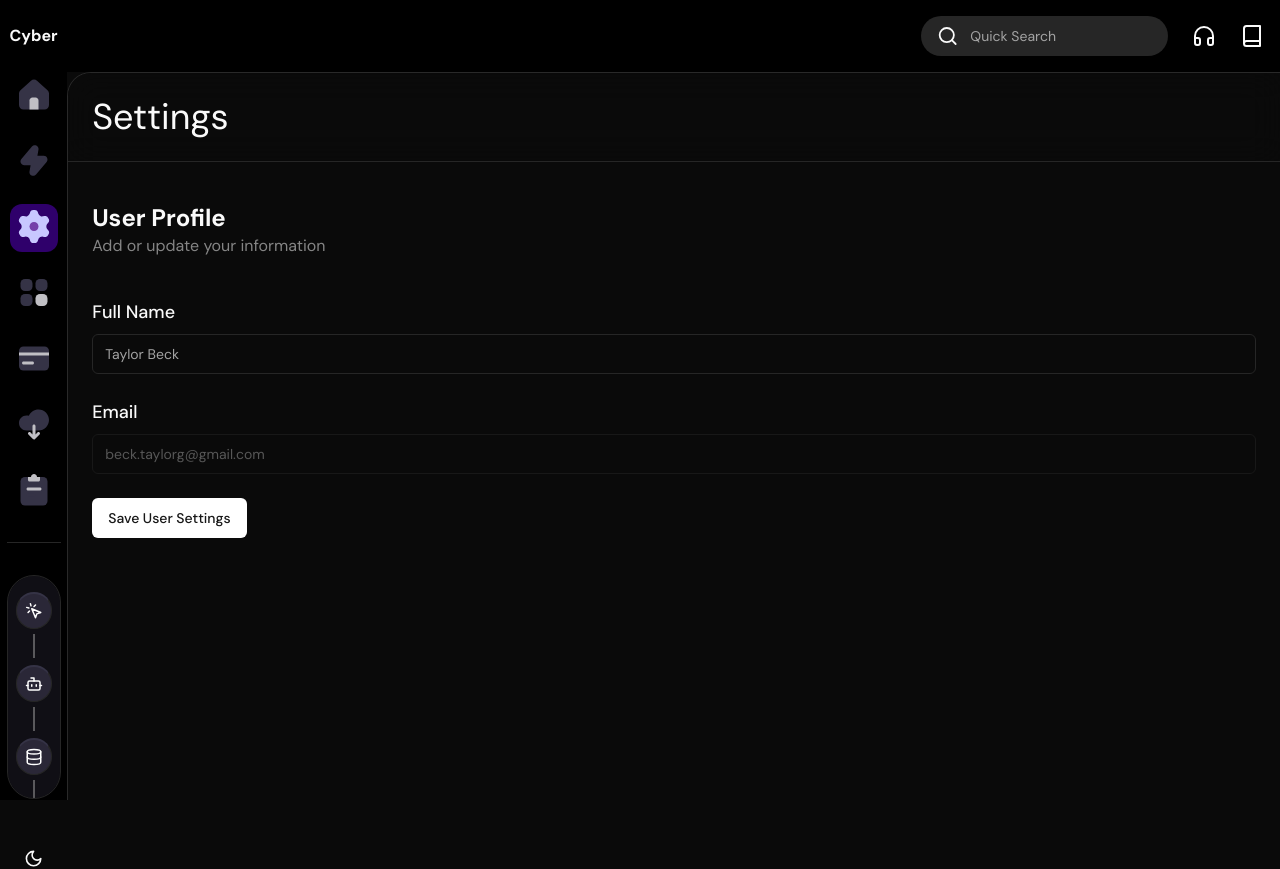
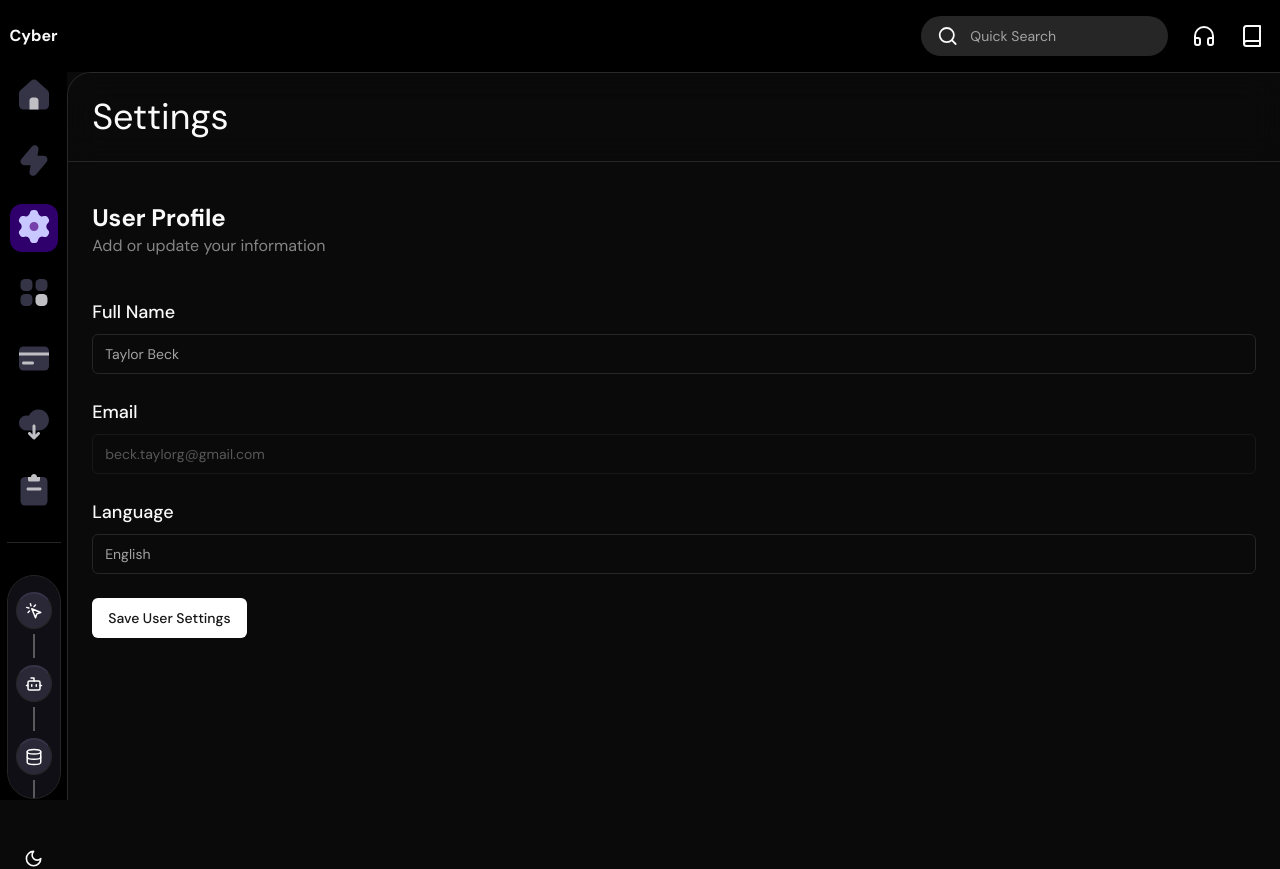
Before and after one commit to TaylorBeck/cybrnetic-ai, a Next.js app: page /settings in a window 1280 px wide. Built offline with nearby package versions, Linux system fonts and the light colour scheme.

Commit message:
Removed README

```diff
--- a/src/components/forms/profile-form.tsx
+++ b/src/components/forms/profile-form.tsx
@@ -69,6 +69,26 @@
         )}
       />
 
+      <FormField
+        control={form.control}
+        name="language"
+        render={({ field }) => (
+          <FormItem>
+            <FormLabel className="text-lg">
+              Language
+            </FormLabel>
+            <FormControl>
+              <Input
+                placeholder="English"
+                type="select"
+                {...field}
+              />
+            </FormControl>
+            <FormMessage />
+          </FormItem>
+        )}
+      />
+
       <Button
         type="submit"
         className="self-start bg-white hover:bg-[#2F006B] hover:text-white"
```
Also changed, not shown: 2 other files (tests, documents, lock files or other folders).
